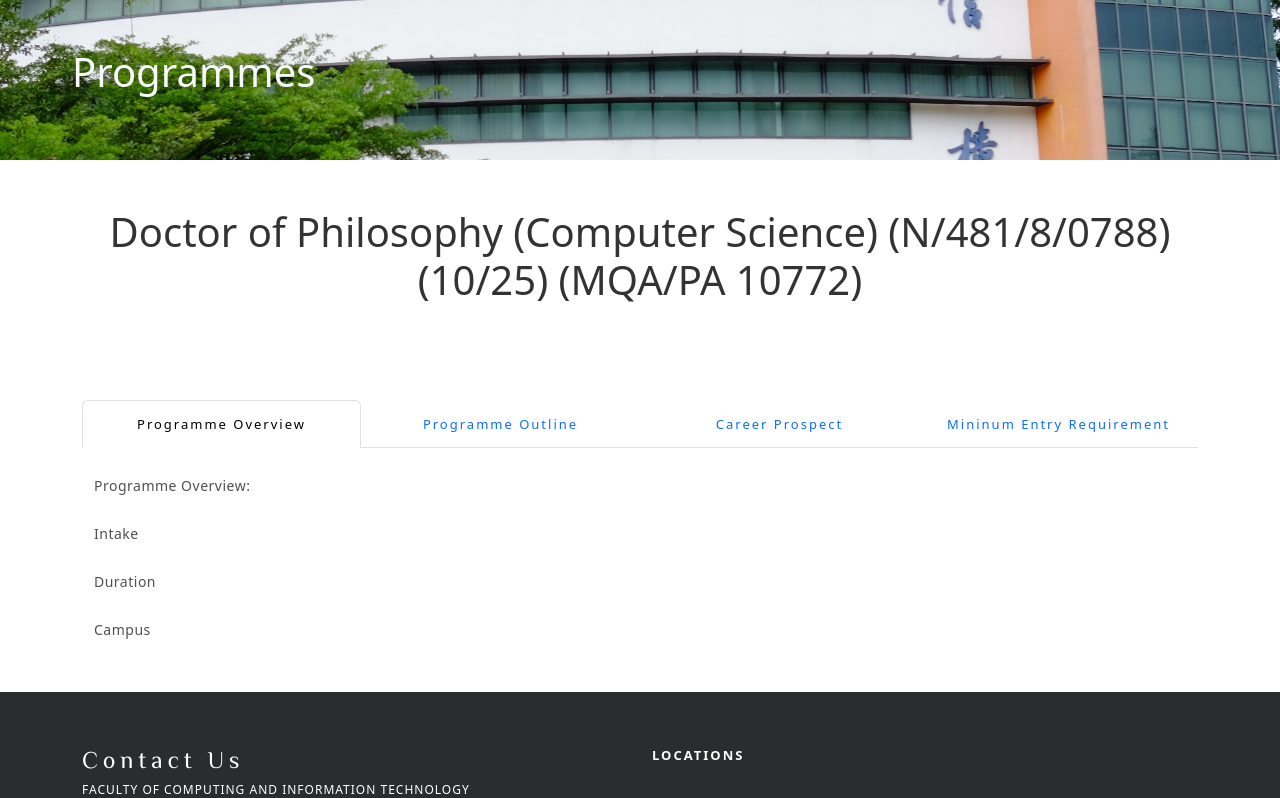
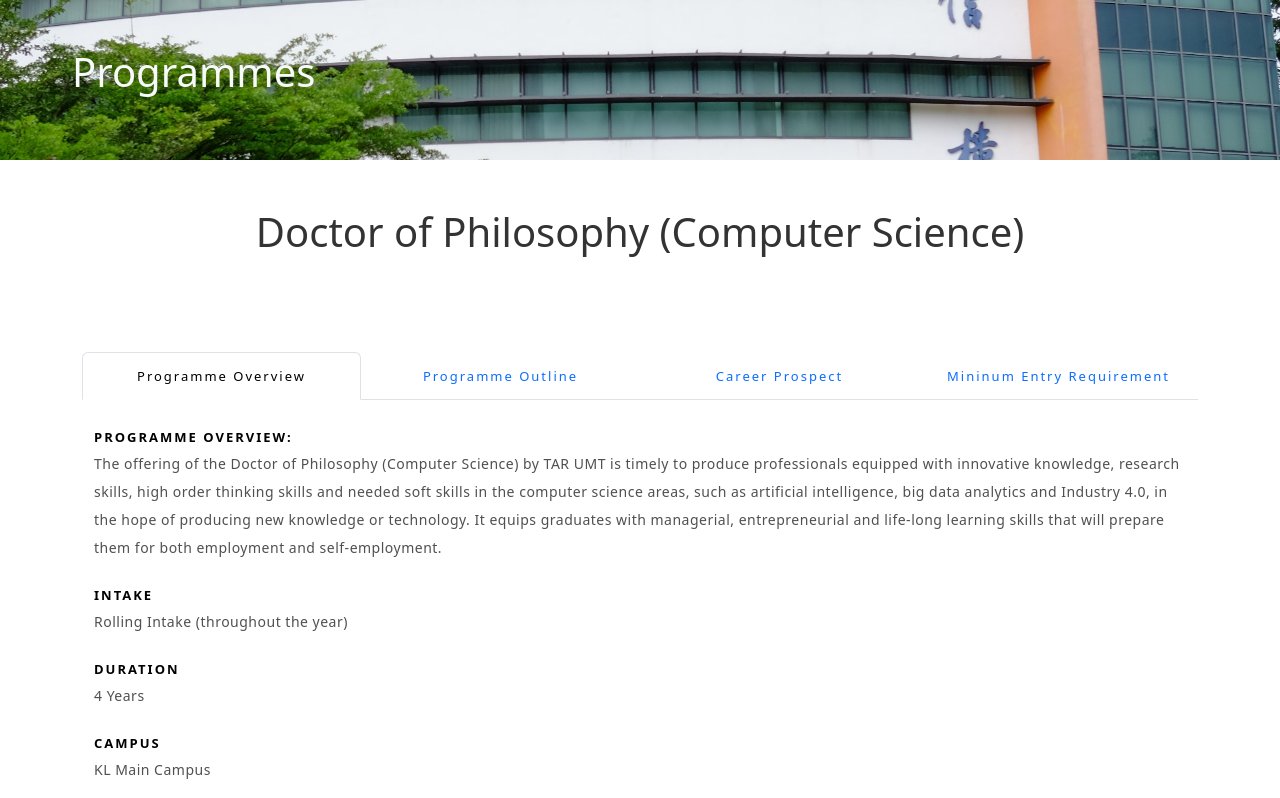
Before and after one commit to Cheanssie/Software-Maintenance-FOCS-Website, a Flask app: page /programme1?id=1 in a window 1280 px wide. Shown: the part 128-926 px from the top of the page. Run offline with Flask 3, Linux system fonts and the light colour scheme; some libraries are stand-ins or nearby versions; grey boxes are pictures that could not be loaded.

Commit message:
load programme data into html

```diff
--- a/app.py
+++ b/app.py
@@ -58,8 +58,15 @@ class Programme(db.Model):
     progOutline = db.Column(db.String(1000))
     progCareer = db.Column(db.String(500))
 
-    def __repr__(self) :
-        return f'Item{self.progName}'
+def __init__(self, progName, progOverview, progDuration, progCampus, progIntake, progReq, progOutline, progCareer):
+    self.progName = progName
+    self.progOverview = progOverview
+    self.progDuration = progDuration
+    self.progCampus = progCampus
+    self.progIntake = progIntake
+    self.progReq = progReq
+    self.progOutline = progOutline
+    self.progCareer = progCareer
 
 @app.route('/')
 def index():
@@ -86,12 +93,12 @@ def programme():
 @app.route('/programme1')
 def programme1():
     id = request.args.get('id')
-    return render_template("programme1.html",progID=id)
+    return render_template("programme1.html",progs = Programme.query.filter_by(progId = id).all())
 
 @app.route('/programme2')
 def programme2():
     id = request.args.get('id')
-    return render_template("programme2.html",progID=id)
+    return render_template("programme2.html",progs = Programme.query.filter_by(progId = id).all())
 
 @app.route('/recognition')
 def recognition():
--- a/templates/programme.html
+++ b/templates/programme.html
@@ -57,9 +57,9 @@
         <div id="doctor" class="tab-pane fade show active">
           <p>The Faculty of Computing and Information Technology (FOCS) offers the following Doctor of Philosophy programmes:</p>
             <ul>
-              <li><a href="{{ url_for('programme1',id='1')}}">Doctor of Philosophy (Computer Science)</a></li>
-              <li><a href="{{ url_for('programme1',id='2')}}">Doctor of Philosophy (Information Technology)</a></li>
-              <li><a href="{{ url_for('programme1',id='3')}}">Doctor of Philosophy (Mathematical Sciences)</a></li>
+              <li><a href="{{ url_for('programme1',id=1)}}">Doctor of Philosophy (Computer Science)</a></li>
+              <li><a href="{{ url_for('programme1',id=2)}}">Doctor of Philosophy (Information Technology)</a></li>
+              <li><a href="{{ url_for('programme1',id=3)}}">Doctor of Philosophy (Mathematical Sciences)</a></li>
             </ul>
         </div>
         <div id="master" class="tab-pane fade">
--- a/templates/programme1.html
+++ b/templates/programme1.html
@@ -24,11 +24,11 @@
     </div>
   </div>
 </div>
-
+{% for prog in progs %}
 <div class="container my-5">
   <div class="row">
     <div class="col">
-      <div class="mb-5 text-center"><h1>Doctor of Philosophy (Computer Science) (N/481/8/0788) (10/25) (MQA/PA 10772)</h1></div>
+      <div class="mb-5 text-center"><h1>{{prog.progName}}</h1></div>
     </div>
   </div>
 
@@ -46,10 +46,14 @@
   <div class="container mt-4">
     <div class="tab-content">
         <div id="overview" class="tab-pane fade show active">
-            <p>Programme Overview:</p>
-            <p>Intake</p>
-            <p>Duration</p>
-            <p>Campus</p>
+            <h4>Programme Overview:</h4>
+            <p>{{prog.progOverview}}</p>
+            <h4>Intake</h4>
+            <p>{{prog.progIntake}}</p>
+            <h4>Duration</h4>
+            <p>{{prog.progDuration}}</p>
+            <h4>Campus</h4>
+            <p>{{prog.progCampus}}</p>
         </div>
         <div id="outline" class="tab-pane fade">
             <p>Compulsory</p>
@@ -84,6 +88,6 @@
         </div>
     </div>
 </div>
-
+{% endfor %}
 </div>
 {% endblock %}
--- a/templates/programme2.html
+++ b/templates/programme2.html
@@ -24,11 +24,11 @@
     </div>
   </div>
 </div>
-
+{% for prog in progs %}
 <div class="container my-5">
   <div class="row">
     <div class="col">
-      <div class="mb-5 text-center"><h1>Doctor of Philosophy (Computer Science) (N/481/8/0788) (10/25) (MQA/PA 10772)</h1></div>
+      <div class="mb-5 text-center"><h1>{{prog.progName}}</h1></div>
     </div>
   </div>
 
@@ -72,6 +72,6 @@
         </div>
     </div>
 </div>
-
+{% endfor %}
 </div>
 {% endblock %}
```
